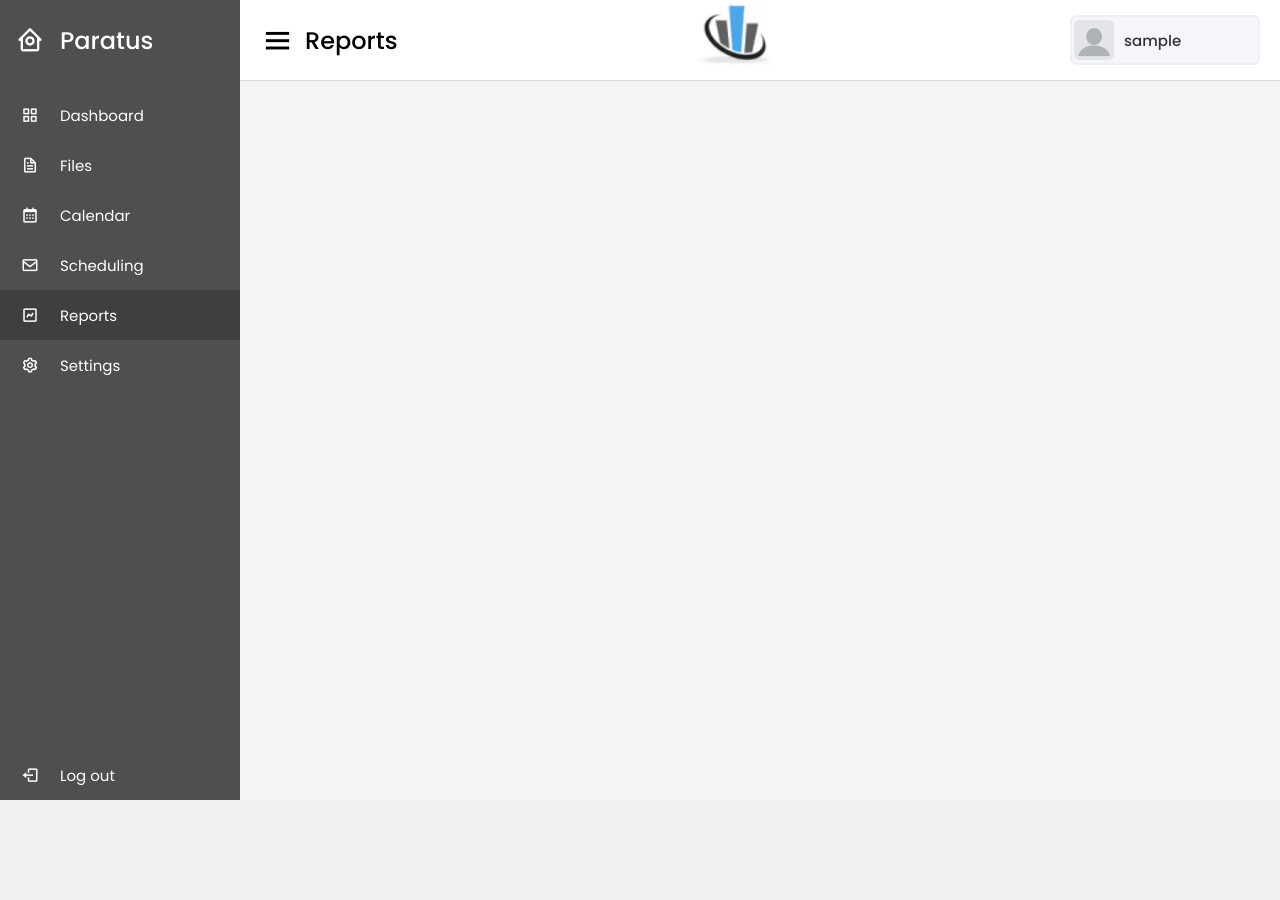
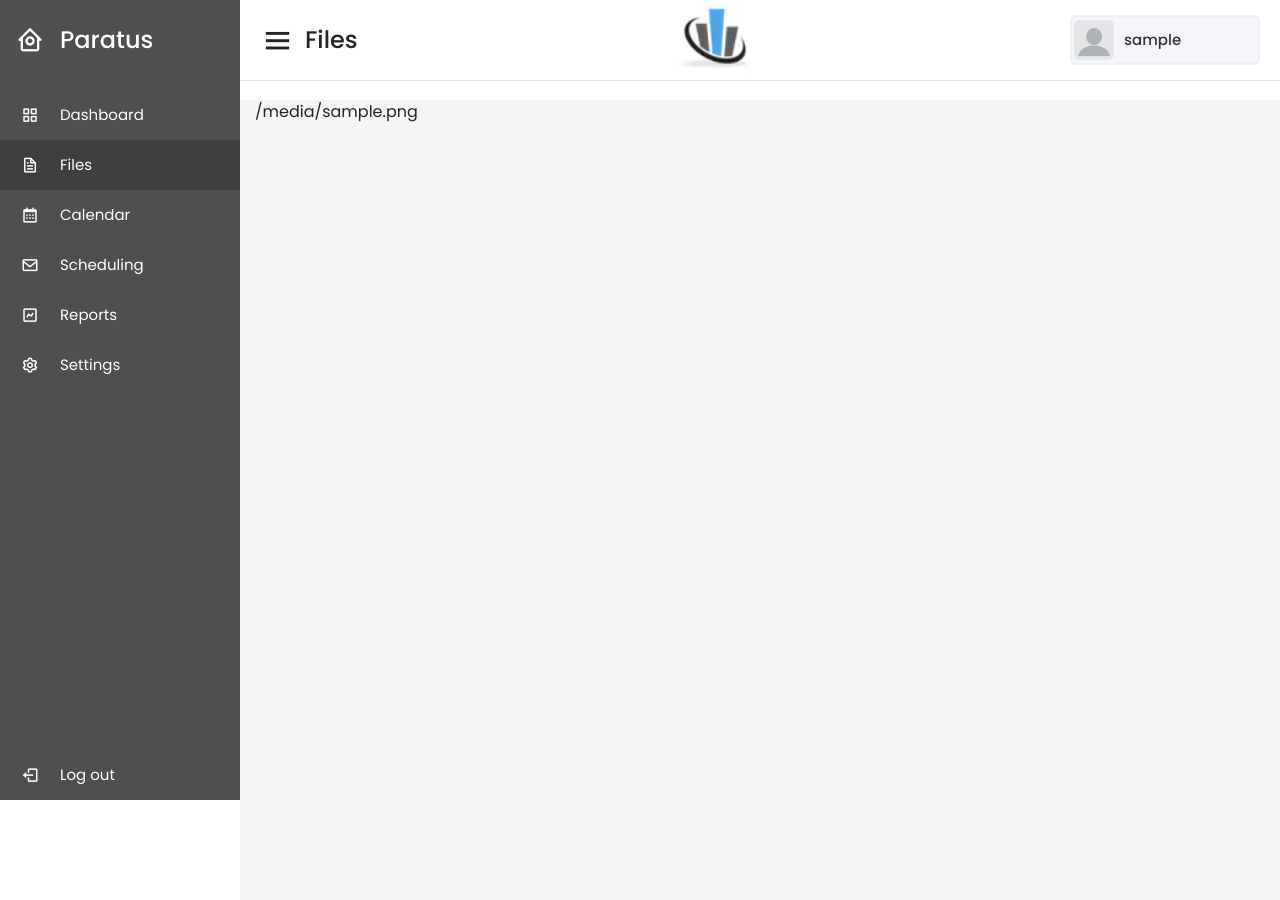
Before and after one commit to FredRex1/CAP, a Flask app: template templates/report.html in a window 1280 px wide. Before the commit the page ends 800 px from the top, so only its background shows below. Run offline with Flask 3, Linux system fonts and the light colour scheme; the template is opened without the code that fills it: most values are stand-ins (such as "Sample title", 1, 10 or a date in 2020); some libraries are stand-ins or nearby versions.

Commit message:
report demo

```diff
--- a/Startpage.py
+++ b/Startpage.py
@@ -210,7 +210,7 @@ def dashboard():
 
     cursor.execute("SELECT [ScheduleID] FROM [test].[dbo].[Recipients] WHERE [UserID]= %s AND [Active] = 1", (userid))
     report = cursor.fetchall()
-    if account:
+    if report:
         name.append(len(report))
     else:
         name.append(0)
--- a/templates/report.html
+++ b/templates/report.html
@@ -1,11 +1,15 @@
 <!DOCTYPE html>
+<html>
 
 <head>
     <meta charset="UTF-8">
-    <link rel="stylesheet" href="{{url_for('static',filename='CSS/calendar.css')}}">
     <link href='https://unpkg.com/boxicons@2.0.7/css/boxicons.min.css' rel='stylesheet'>
+    <link href="{{ url_for('static',filename='CSS/files.css')}}" rel="stylesheet" />
     <meta name="viewport" content="width=device-width, initial-scale=1.0">
-    <title>Dashboard</title>
+    <link rel="stylesheet" href="https://cdn.jsdelivr.net/npm/bootstrap@4.3.1/dist/css/bootstrap.min.css"
+        integrity="sha384-ggOyR0iXCbMQv3Xipma34MD+dH/1fQ784/j6cY/iJTQUOhcWr7x9JvoRxT2MZw1T" crossorigin="anonymous">
+
+    <title>Report</title>
 </head>
 
 <body>
@@ -22,7 +26,7 @@
                 </a>
             </li>
             <li>
-                <a href="{{ url_for('myFiles')}}">
+                <a href="{{ url_for('myFiles')}}" class="active">
                     <i class='bx bx-file'></i>
                     <span class="links_name">Files</span>
                 </a>
@@ -40,7 +44,7 @@
                 </a>
             </li>
             <li>
-                <a href="{{ url_for('report')}}" class="active">
+                <a href="{{ url_for('report')}}">
                     <i class='bx bx-chart'></i>
                     <span class="links_name">Reports</span>
                 </a>
@@ -65,22 +69,27 @@
         <nav>
             <div class="sidebar-button">
                 <i class='bx bx-menu sidebarBtn'></i>
-                <span class="dashboard">Reports</span>
+                <span class="dashboard">Files</span>
             </div>
 
             <div class="logo-box">
-                <img src="{{ url_for('static',filename='images/paratuslogoicon.png')}}" alt="">
+                <img src="{{ url_for('static',filename='images/paratuslogoicon.png')}}" alt="" class="center">
             </div>
 
-            <div class="profile-details">
+            <div class=" profile-details">
                 <img src="{{ url_for('static',filename='images/blank-profile-picture.png')}}" alt="">
                 <span class="admin_name">{{username}}</span>
 
             </div>
         </nav>
 
+        <link href="https://maxcdn.bootstrapcdn.com/font-awesome/4.3.0/css/font-awesome.min.css" rel="stylesheet">
+        <div class="container">
+            <div class="row">
+                <div class="col-md-9 animated fadeInRight">
+                    {{fileinfo | safe}}
+                </div>
     </section>
-    </div>
 
     <script>
         let sidebar = document.querySelector(".sidebar");
@@ -97,4 +106,5 @@
 
 </body>
 
+
 </html>
```
